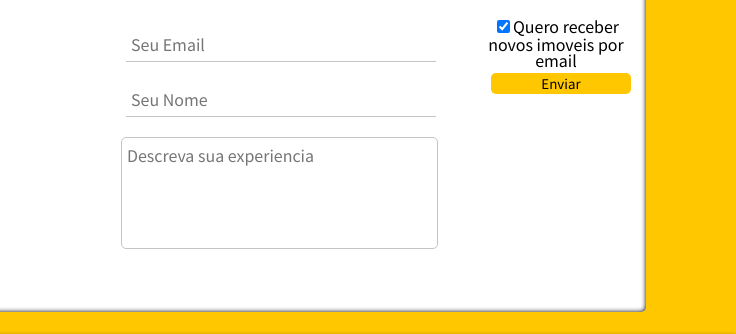
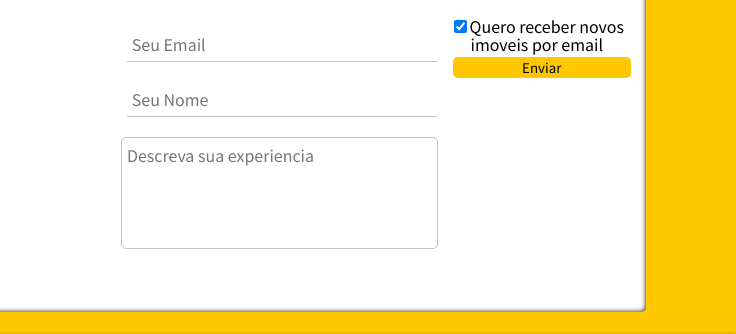
Before and after one commit to lucassmelloo/projeto-pessoal-melloimoveis, a plain HTML site: page index.html in a window 1280 px wide. Shown: the part 1556-1890 px from the top of the page, 544-1280 px from the left. Drawn offline with Linux system fonts and the light colour scheme.

Commit message:
Estilizando todos os botoes

```diff
--- a/styles/style.css
+++ b/styles/style.css
@@ -116,7 +116,12 @@ li img{
     border-radius: 5px;
     box-shadow: inset 0 0 5px;
     border: none;
-    /* outline: 0; */
+    transition: 0.2s;
+    outline: none;
+}
+
+.buttonfs:active{
+    background: #E8A20C;
 }
 
 .buttonfs:hover{
@@ -278,7 +283,8 @@ footer{
     display: block;
     width: 65%;
     height: 90%;
-   padding: 20px;
+    padding-left: 20px;
+    padding-top: 20px;
 }
 
 .formleft input{
@@ -309,7 +315,8 @@ footer{
     display: block;
     width: 35%;
     height: 90%;
-    padding: 20px;
+    padding-right: 20px;
+    padding-top: 20px;
 }
 
 .formright label {
@@ -326,8 +333,17 @@ footer{
 
     border-radius: 5px;
     background-color: #FFC700;
-    outline: none;
+
     border: none;
+    transition: 0.2s;
+}
+
+.sendform:active{
+    background: #E8A20C;
+}
+
+.sendform:hover{
+    cursor: pointer;
 }
 
 footer img{
```
